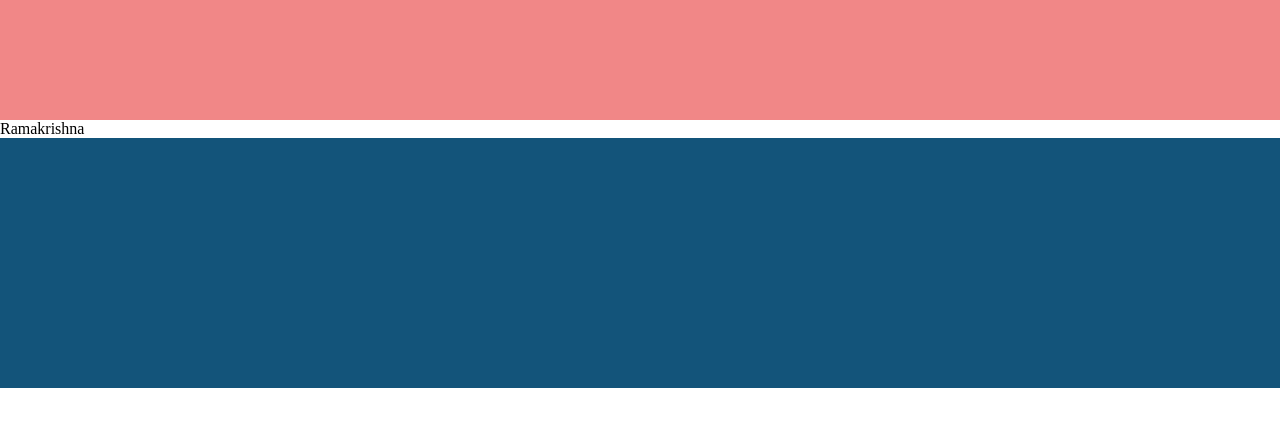
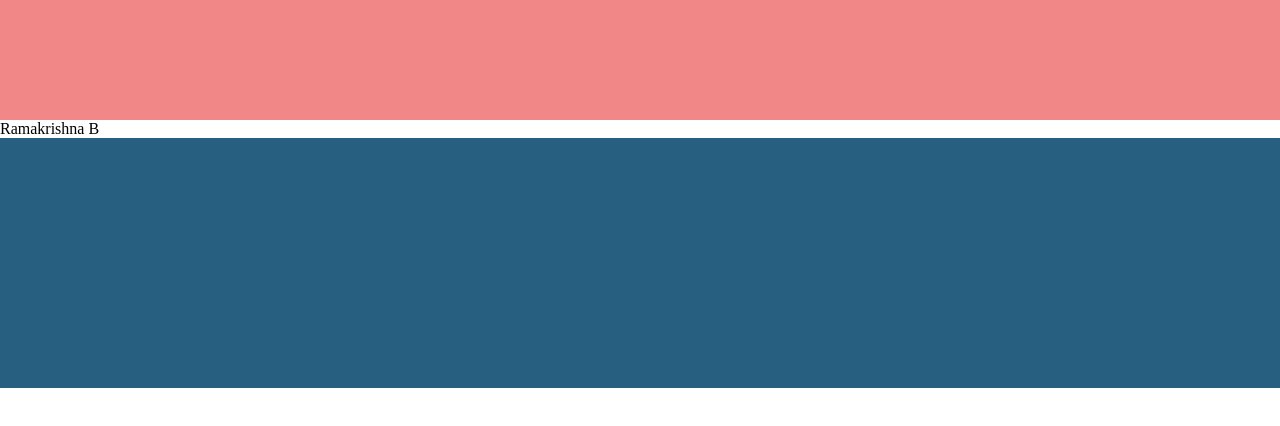
Before and after one commit to abhilashdattu/html, a plain HTML site: page index.html in a window 1280 px wide. Drawn offline with Linux system fonts and the light colour scheme.

Commit message:
:name added

```diff
--- a/index.css
+++ b/index.css
@@ -29,7 +29,7 @@
 .subbox1{
     width: 100%;
     height: 50%;
-    background-color: #13547a;
+    background-color: #275f80;
 }
 .subbox2{
     width: 100%;
--- a/index.html
+++ b/index.html
@@ -11,7 +11,7 @@
     <div id="contianer">
       <div id="header"></div>
       <div id="main">
-        <p>Ramakrishna</p>
+        <p>Ramakrishna B</p>
         <div class="box">
           <div class="subbox1"></div>
         </div>
```
Also changed, not shown: one.html (+1 -1 lines).
